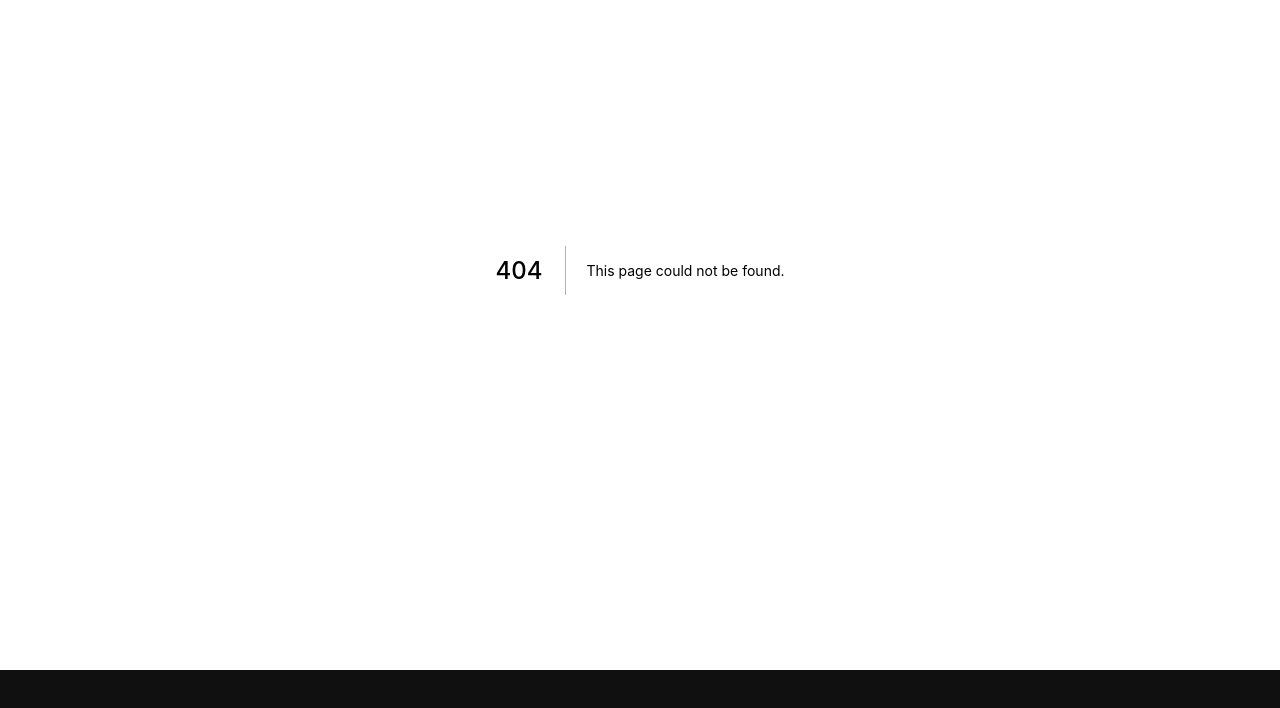
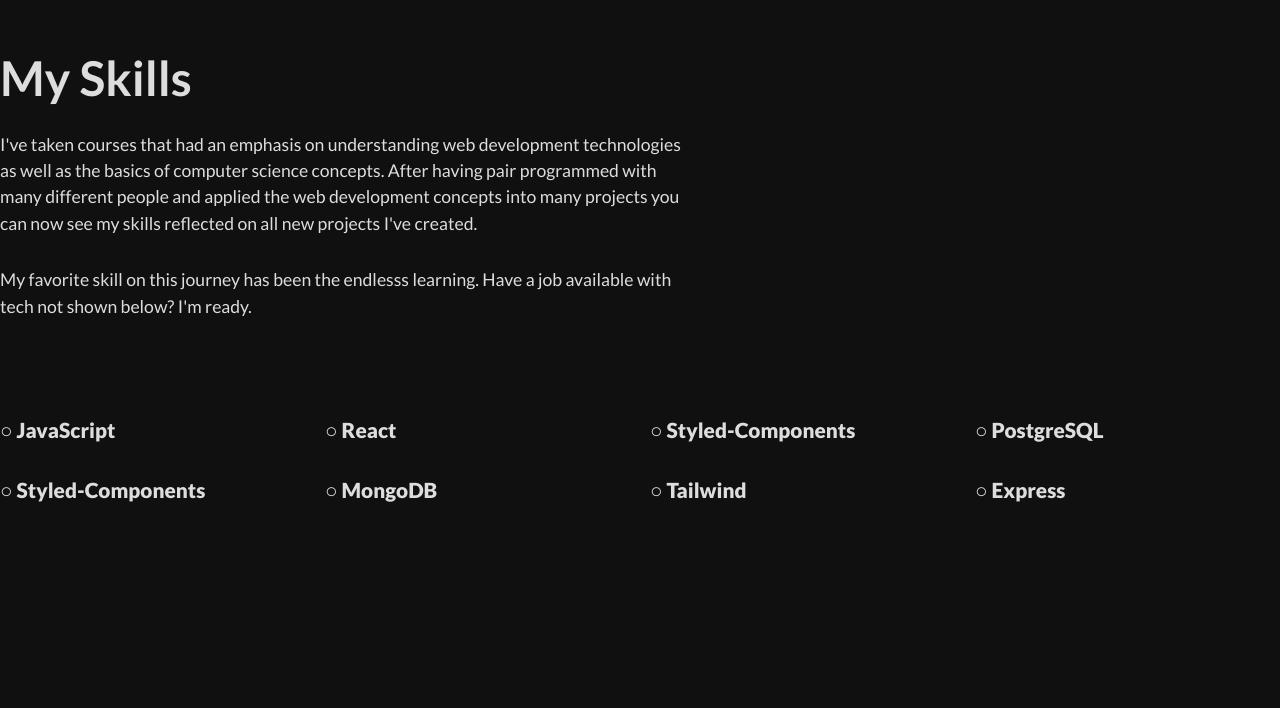
Before and after one commit to ec-rilo/edgarcodes, a Next.js app: page /SkillsPage in a window 1280 px wide. Before the commit this address had no page. Shown: the part 130-838 px from the top of the page. Before the commit the page ends 800 px from the top, so only its background shows below. Built offline with nearby package versions, Linux system fonts and the light colour scheme.

Commit message:
feat: add SkillsPage component

```diff
--- /dev/null
+++ b/pages/SkillsPage.tsx
@@ -0,0 +1,61 @@
+import React, { useState } from 'react';
+import styled from 'styled-components';
+
+// Components
+import {
+  StyledParagraph,
+  StyledPageTitle,
+  StyledSection,
+} from '../components/LandingPage/ElementComponents';
+import StyledSkillsBanner from '../components/SkillsBanner';
+
+const StyledTextCont = styled(StyledSection)`
+  gap: 30px;
+  margin: 30px 0;
+  max-width: 700px;
+`;
+
+interface SkillsPageProps {
+  readonly className?: string;
+};
+
+const SkillsPage = ({ className }: SkillsPageProps) => {
+  const [skillsArr] = useState([
+    'JavaScript',
+    'React',
+    'Styled-Components',
+    'PostgreSQL',
+    'Styled-Components',
+    'MongoDB',
+    'Tailwind',
+    'Express',
+  ]);
+
+  return (
+    <div className={className}>
+      <StyledPageTitle>My Skills</StyledPageTitle>
+
+      <StyledTextCont>
+        <StyledParagraph>
+          I&apos;ve taken courses that had an emphasis on understanding web
+          development technologies as well as the basics of computer science
+          concepts. After having pair programmed with many different people
+          and applied the web development concepts into many projects you can
+          now see my skills reflected on all new projects I&apos;ve created.
+        </StyledParagraph>
+        <StyledParagraph>
+          My favorite skill on this journey has been the endlesss learning.
+          Have a job available with tech not shown below? I&apos;m ready.
+        </StyledParagraph>
+      </StyledTextCont>
+
+      <StyledSkillsBanner skillsArr={skillsArr} />
+    </div>
+  );
+};
+
+const StyledSkillsPage = styled(SkillsPage)`
+  padding: 12% 0%;
+`;
+
+export default StyledSkillsPage;
```
